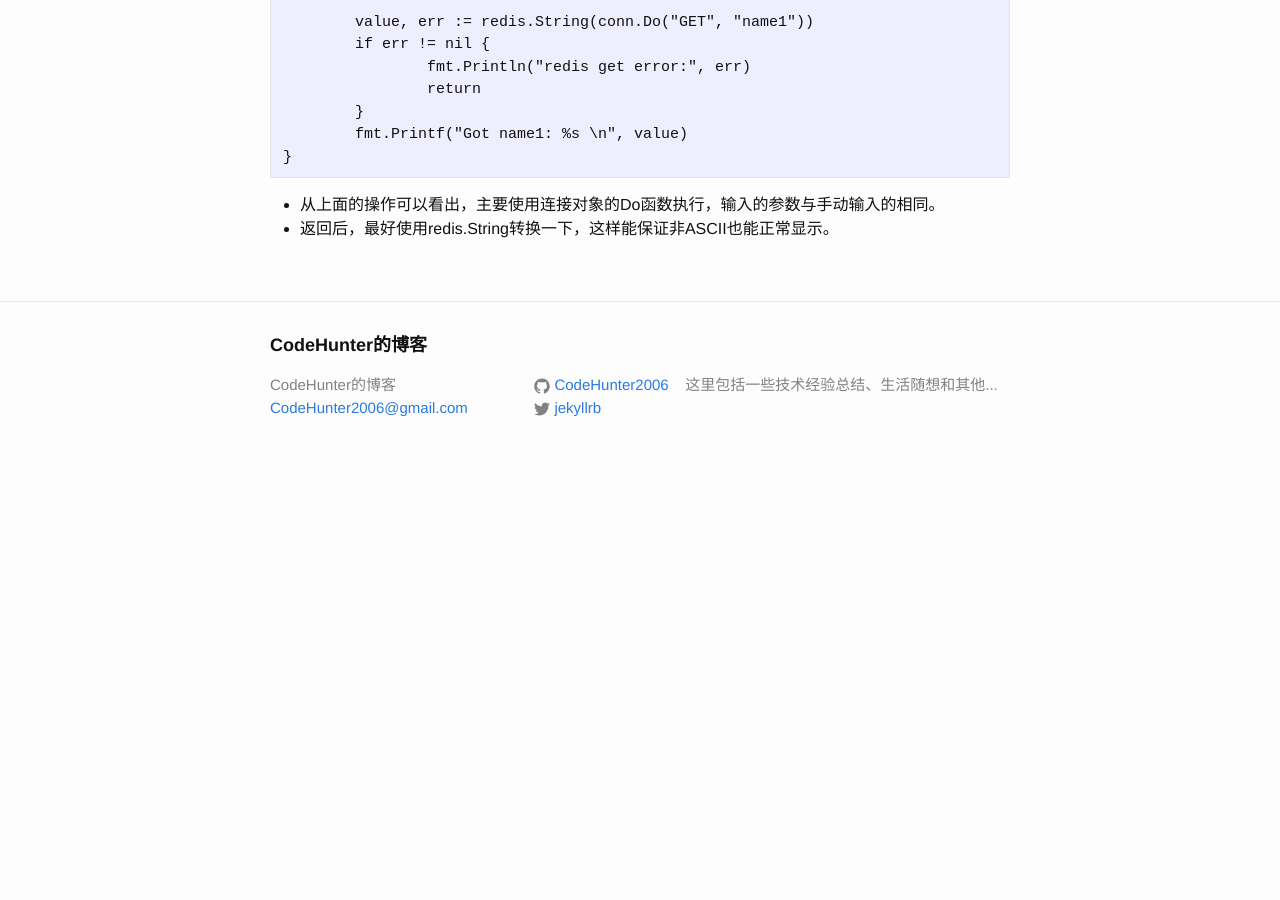
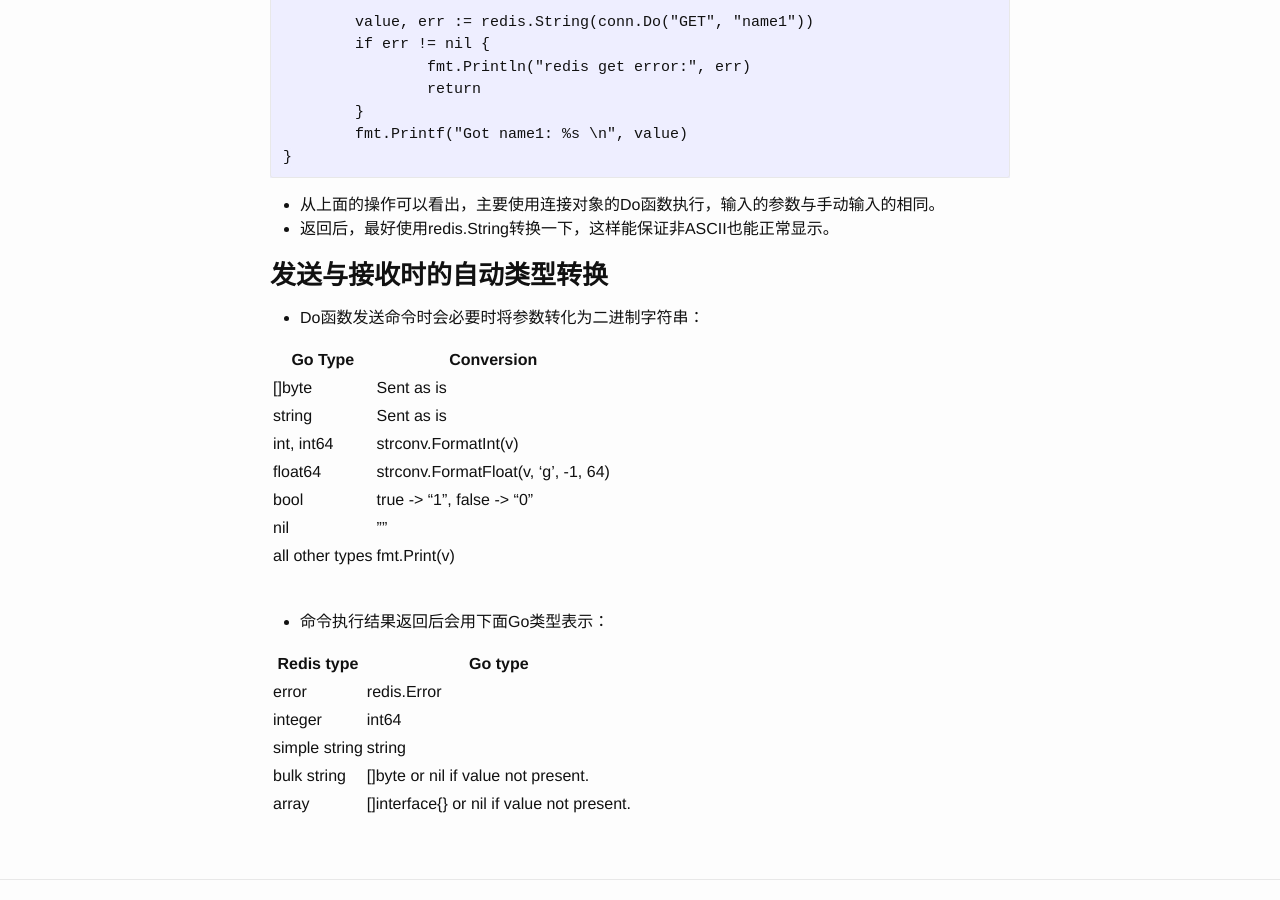
Before and after one commit to CodeHunter2006/CodeHunter2006.github.io, a Jekyll site: the page built from _posts/2018-10-10-Go_Redis.md, in a window 1280 px wide and 900 px high, scrolled down 1198 px. Built offline with Jekyll 4.4.1, drawn with Linux system fonts in a browser that asks for light colours; before the commit the page ends 1677 px from its top, so only the background shows below that; some of the changed text lies outside the part shown.

Commit message:
增加 "通过Go操作Redis的方法"

````diff
--- a/_posts/2018-10-10-Go_Redis.md
+++ b/_posts/2018-10-10-Go_Redis.md
@@ -6,7 +6,7 @@ tags: Go Redis redigo
 ---
 redigo可以为Go提供操作Redis的API，其本质和手动在"redis-cli"是一样的，只是提供了一些方便的功能。
 
-[redigo的doc](https://godoc.org/github.com/garyburd/redigo/redis)
+**[redigo的doc链接](https://godoc.org/github.com/garyburd/redigo/redis)**
 
 类似redigo的还有go-redis，与redigo相比封装的更细致一点，但是本质是相同的。
 
@@ -20,8 +20,8 @@ go get -v github.com/gomodule/redigo
 package main
 
 import (
-"github.com/garyburd/redigo/redis"
-"fmt"
+	"github.com/garyburd/redigo/redis"
+	"fmt"
 )
 
 func main()  {
@@ -56,3 +56,27 @@ func main() {
 ```
 * 从上面的操作可以看出，主要使用连接对象的Do函数执行，输入的参数与手动输入的相同。
 * 返回后，最好使用redis.String转换一下，这样能保证非ASCII也能正常显示。
+
+### 发送与接收时的自动类型转换
+* Do函数发送命令时会必要时将参数转化为二进制字符串：
+
+Go Type | Conversion
+--------|--------------
+[]byte | Sent as is
+string | Sent as is
+int, int64 | strconv.FormatInt(v)
+float64 | strconv.FormatFloat(v, 'g', -1, 64)
+bool | true -> "1", false -> "0"
+nil | ""
+all other types | fmt.Print(v)
+
+<br/>
+* 命令执行结果返回后会用下面Go类型表示：
+
+Redis type | Go type
+-----------|----------
+error | redis.Error
+integer | int64
+simple string | string
+bulk string | []byte or nil if value not present.
+array | []interface{} or nil if value not present.
````
